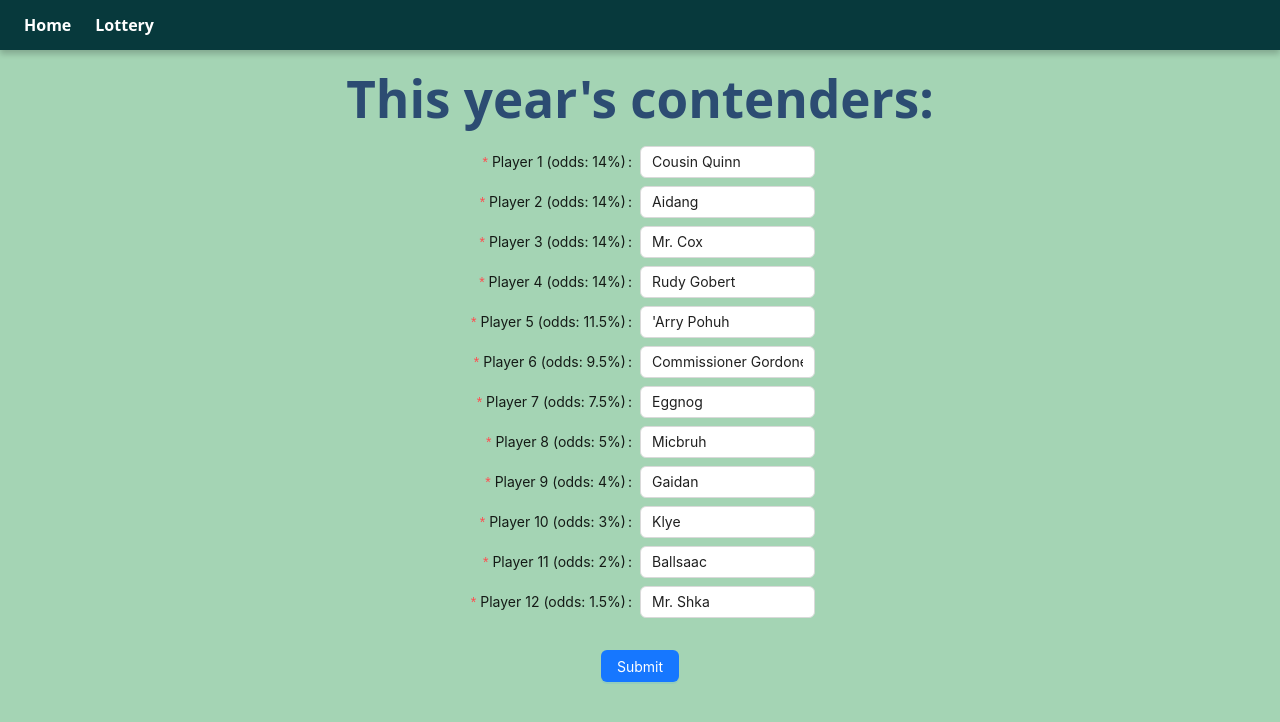
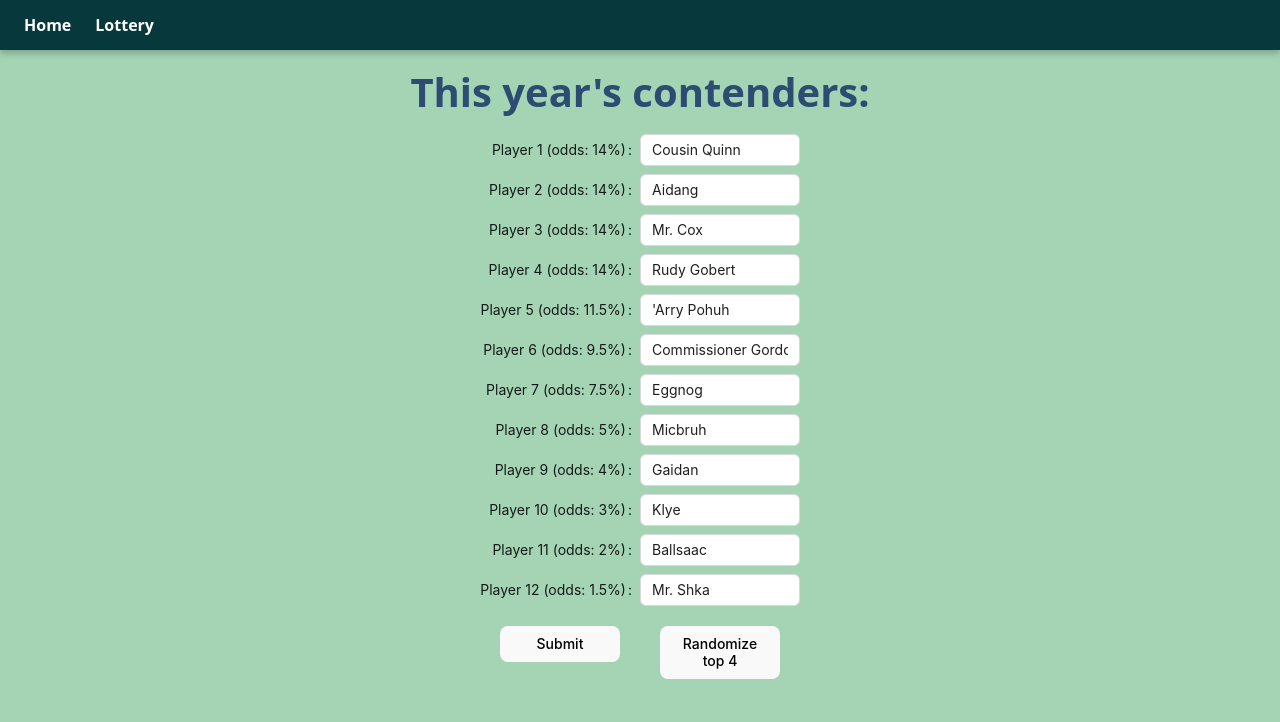
Before and after one commit to NoahG303/GardnerGamesV2, a React (Vite) app in the folder frontend/: page /GardnerGamesV2/lottery in a window 1280 px wide. Both pictures are taken after a click on the button "Click here to begin". Shown: the top 722 px of the page. Built offline with nearby package versions, Linux system fonts and the light colour scheme.

Commit message:
Cleaned UI

```diff
--- a/frontend/src/pages/Lottery.tsx
+++ b/frontend/src/pages/Lottery.tsx
@@ -1,5 +1,5 @@
 import { useState, useEffect } from "react";
-import { Form, Input, Button } from "antd";
+import { Form, Input } from "antd";
 import "../styles/Common.css";
 import "../styles/Lottery.css";
 
@@ -97,6 +97,23 @@ const Lottery = () => {
     setStatus("IP");
   }
 
+  const randomizeTop4 = () => {
+    // shuffle players - each randomly can switch with any other
+    const newPlayers = [...players];
+    for (let i = 0; i < 4; i++) {
+      let j = i + Math.floor(Math.random() * (4 - i));
+      [newPlayers[i], newPlayers[j]] = [newPlayers[j], newPlayers[i]];
+    }
+    setPlayers(newPlayers);
+
+    // update form
+    const currentValues = form.getFieldsValue();
+    for (let i = 0; i < 4; i++) {
+      currentValues[i] = newPlayers[i];
+    }
+    form.setFieldsValue(currentValues);
+  }
+
   const onFinish = (values: Record<number, string>) => {
     const updatedPlayers = players.map((_, idx) => values[idx]); // store updated player names if we have any changes
     setPlayers(updatedPlayers);
@@ -117,37 +134,65 @@ const Lottery = () => {
         </div>)}
         {status === "IP" && <div className="lottery-stage">
           <h1 className="page-header">This year's contenders:</h1>
-          <div style={{ maxWidth: 350, margin: "auto" }}>
+          <div className="lottery-form">
             <Form
               form={form}
               onFinish={onFinish}
               layout="horizontal"
               labelCol={{ span: 12 }}
               wrapperCol={{ span: 12 }}
+              requiredMark={false}
             >
               {players.map((playerName, idx) => (
                 <Form.Item
                   key={idx}
                   label={`Player ${idx+1} (odds: ${odds[idx]}):`}
                   name={idx}
-                  rules={[{ required: true, message: `Please enter Player ${idx+1}` }]}
+                  rules={[{ required: true, message: '' }]}
                   initialValue={playerName}
-                  style={{ marginBottom: 8 }}
+                  style={{ marginBottom: "8px" }}
                 >
                   <Input />
                 </Form.Item>
               ))}
-              <Form.Item style={{ display: 'flex', justifyContent: 'center' }}>
-                <Button type="primary" htmlType="submit">
-                  Submit
-                </Button>
-              </Form.Item>
+              <div className="buttons-row">
+                <div className="buttons-container">
+                  <button type="submit">
+                    Submit
+                  </button>
+                </div>
+                <div className="buttons-container">
+                  <button type="button" onClick={randomizeTop4}>
+                    Randomize top 4
+                  </button>
+                </div>
+              </div>
             </Form>
           </div>
         </div>}
         {status === "GO" && (<div className="lottery-stage">
           <h1 className="page-header">Lottery results:</h1>
           <div className="results-section">
+            <div className="numbers-column">
+              <h2 className="page-header">Pick:</h2>
+              <table className="results-table">
+                <tbody>
+                  {Array.from({ length: 12 }, (_, i) => 12 - i).map((num) => (
+                    <tr key={num}>
+                      <td
+                        className="results-cell"
+                        style={{
+                          color: "black",
+                          backgroundColor: "white"
+                        }}
+                      >
+                        {num}
+                      </td>
+                    </tr>
+                  ))}
+                </tbody>
+              </table>
+            </div>
             <div style={{ flex: 1 }}>
               <h2 className="page-header">Expected:</h2>
               <table className="results-table">
--- a/frontend/src/styles/Common.css
+++ b/frontend/src/styles/Common.css
@@ -17,12 +17,14 @@
 
 h1.page-header {
   margin: 20px 0;
+  font-size: 40px;
 }
 
 h2.page-header {
   margin-top: 0;
+  font-size: 24px;
 }
 
 button {
-  margin-top: 24px;
+  margin-top: 12px;
 }
--- a/frontend/src/styles/Lottery.css
+++ b/frontend/src/styles/Lottery.css
@@ -4,10 +4,26 @@
   align-items: center;
 }
 
+.lottery-form {
+  width: 25vw;
+}
+
+.buttons-row {
+  display: flex;
+}
+
+.buttons-container {
+  flex: 1;
+}
+
+.buttons-container button {
+  width: 75%;
+}
+
 .results-section {
   display: flex;
-  width: 50vw;
-  column-gap: 100px;
+  width: 40vw;
+  column-gap: 10px;
 }
 
 .results-table {
@@ -17,6 +33,7 @@
 
 .results-cell {
   border: 2px solid black;
-  padding: 8px;
+  padding: 6px;
   font-weight: bold;
+  font-size: 14px;
 }
```
Also changed, not shown: 1 other file (tests, documents, lock files or other folders).
